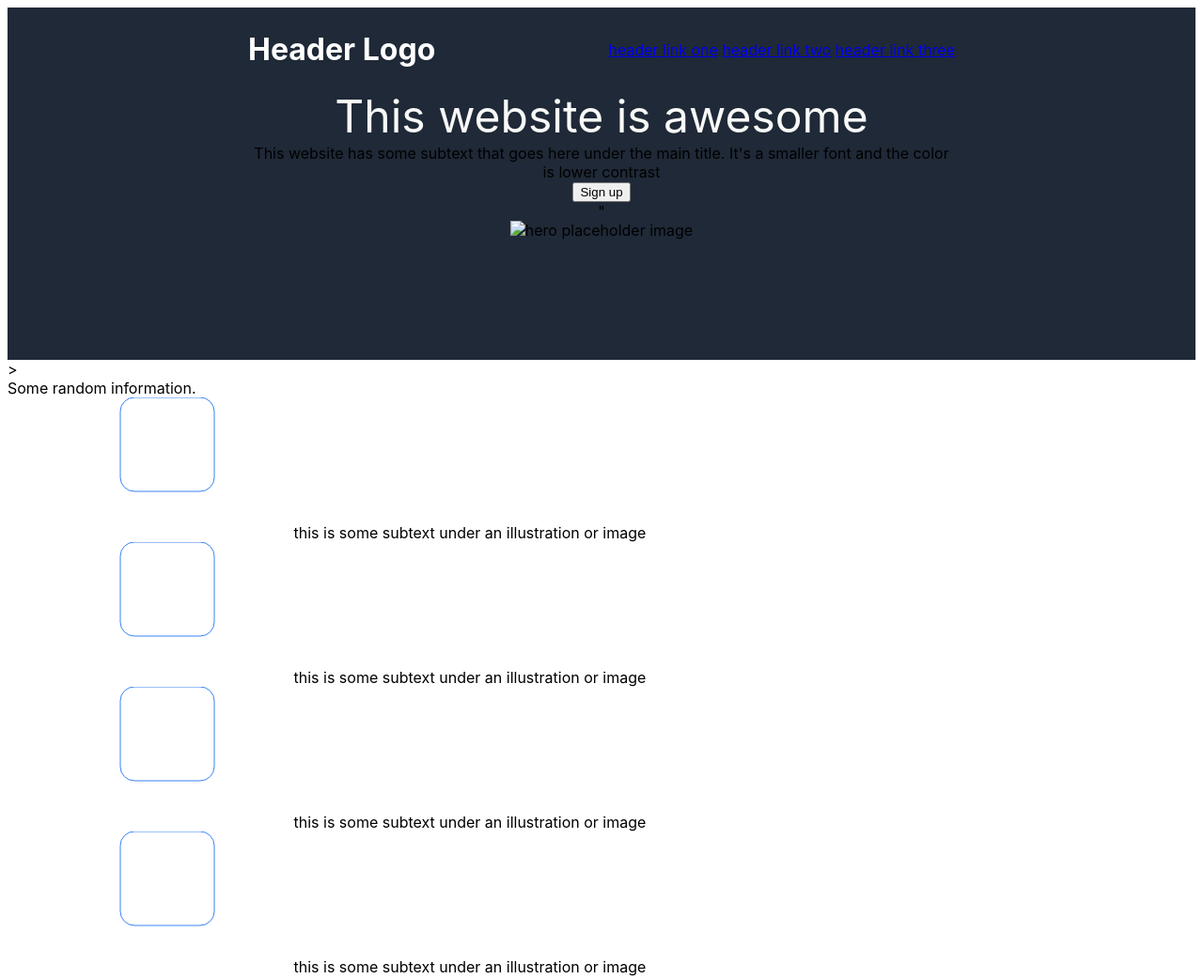
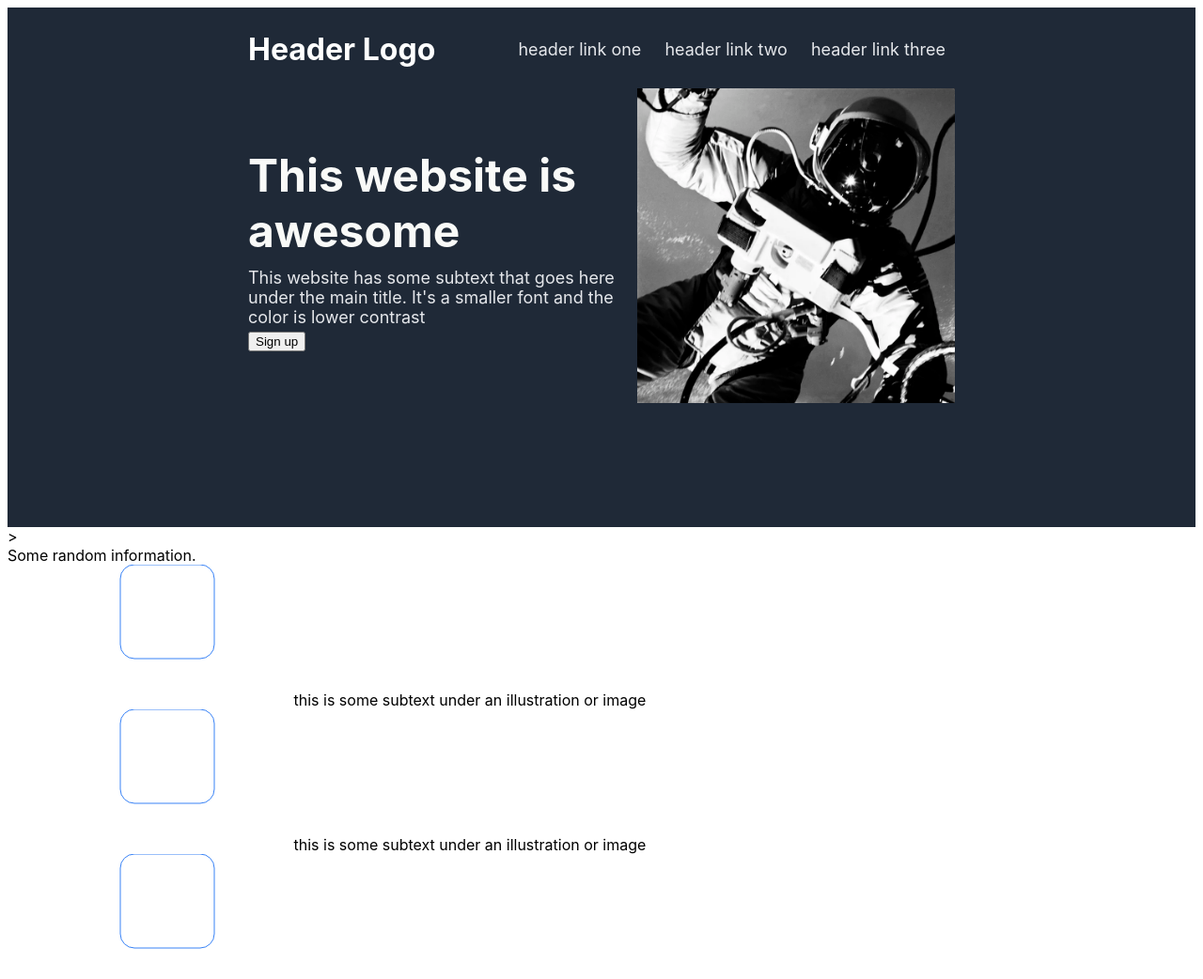
Before and after one commit to hybridengine/landing_page, a plain HTML site: page index.html in a window 1280 px wide. Shown: the top 1042 px of the page at 94% size. Drawn offline with Linux system fonts and the light colour scheme.

Commit message:
changed header box, added photo

```diff
--- a/index.html
+++ b/index.html
@@ -24,9 +24,9 @@
                     under the main title. It's a smaller font and the
                     color is lower contrast</div>
                     <button>Sign up</button>
-                </div>"
+                </div>
                 <div class="hero-image">
-                    <img src="hero-placeholder_image.jpg" alt="hero placeholder image">
+                    <img src="astronaut.webp" alt="hero placeholder image">
                 </div>
             </div>
         </header>>
--- a/styles.css
+++ b/styles.css
@@ -2,6 +2,10 @@ html {
     font-family: -apple-system, BlinkMacSystemFont, 'Segoe UI', Roboto, Oxygen, Ubuntu, Cantarell, 'Open Sans', 'Helvetica Neue', sans-serif;
 }
 
+img {
+    max-width: 100%;
+    max-height: 100%;
+}
 header{
     background-color: #1F2937;
     padding: 4px 256px 128px 256px;
@@ -22,9 +26,48 @@ h1 {
 
 nav {
     margin-left: auto;
+    font-family: "hero" sans-serif;
+    font-size: 18px;
 }
+
+a {
+    padding: 0px 10px 0px 10px;
+    text-decoration: none;
+    color: #E5E7EB;
+}
+
+.container-hero {
+    display: flex;
+    justify-content: flex-start;
+}
+
+.hero-text {
+    display: flex;
+    text-align: left;
+    justify-content: center;
+    flex-direction: column;
+}
+
 .hero-statement {
+    font-family: "hero" sans-serif;
+    color: #E5E7EB;
     font-size: 48px;
-    font-weight: extra-bold;
+    font-weight: bold;
     color: #F9FAF8;
+    padding: 5px 0px 5px 0px;
 }
+
+.hero-substatement {
+    font-family: "hero" sans-serif;
+    font-size: 18px;
+    color: #E5E7EB;
+    padding: 5px 0px 5px 0px;
+}
+
+.hero-image {
+    height: auto;
+}
+
+button {
+    align-self: start;
+}
```
Also changed, not shown: astronaut.jpg (added), astronaut.webp (added).
